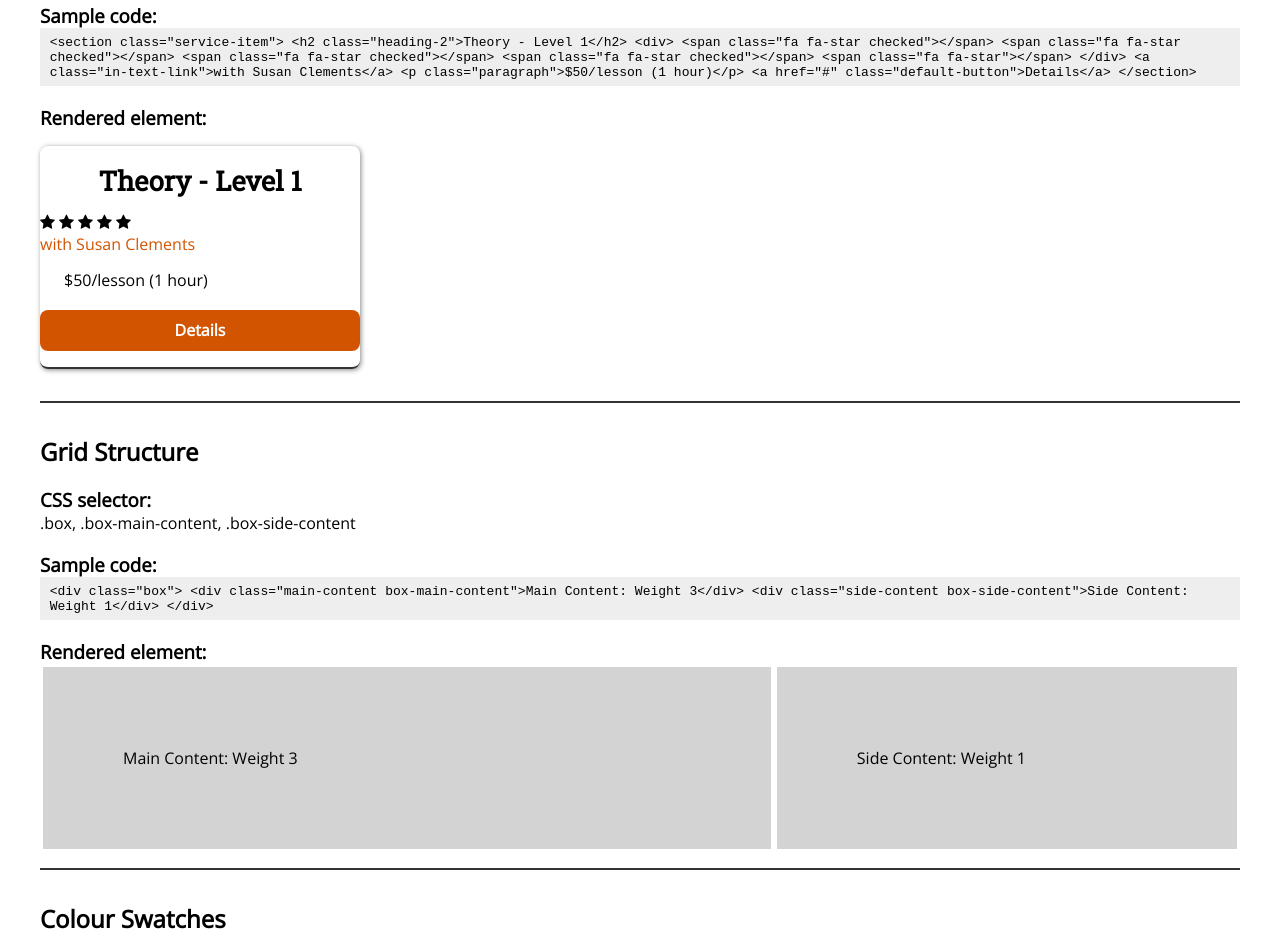
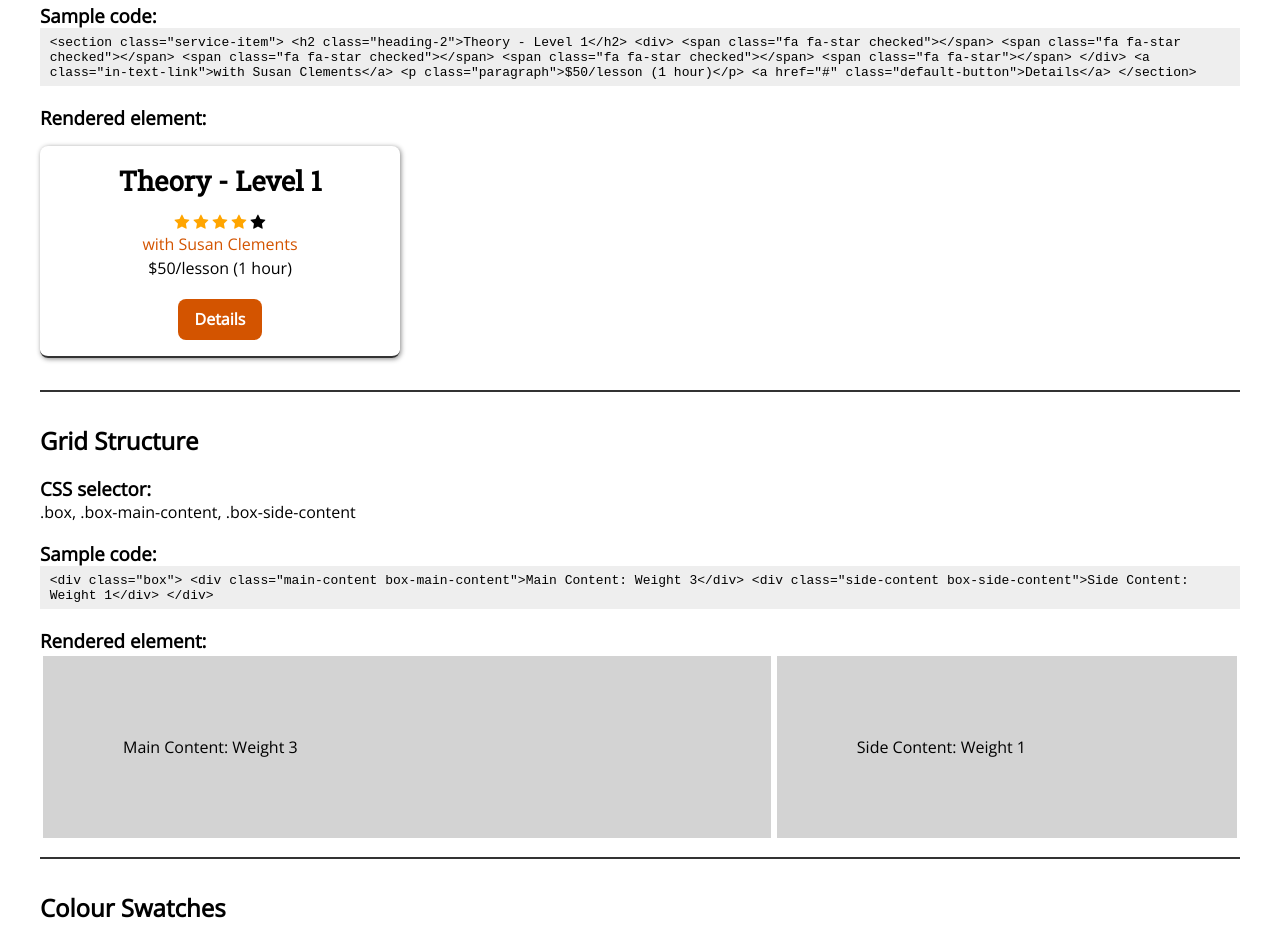
Before and after one commit to DomQuon/musico-styleguide, a plain HTML site: page index.html in a window 1280 px wide. Shown: the part 3717-4657 px from the top of the page. Drawn offline with nearby package versions, Linux system fonts and the light colour scheme.

Commit message:
Reformatted product listing style

```diff
--- a/css/main.css
+++ b/css/main.css
@@ -187,21 +187,15 @@ cite {
 }
 
 .service-item {
+  text-align: center;
   display: inline-block;
-  width:20rem;
+  width:30%;
   border-radius: .5rem;
   box-shadow: 1px 1px 5px #888888;
 }
 
-.service-item a, .service-item h2, .service-item h3{
-  width: 100%;
-  text-align: center;
-}
-
-.service-item p {
-  padding-top: .7rem;
-  padding-left: 1.5rem;
-  padding-right: 1.5rem;
+.checked {
+  color: orange;
 }
 
 .main-content {
```
